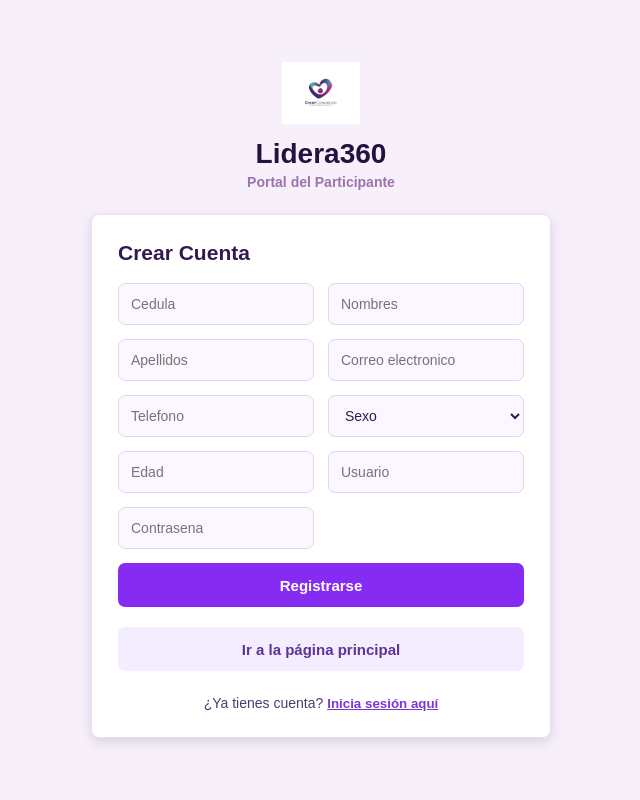
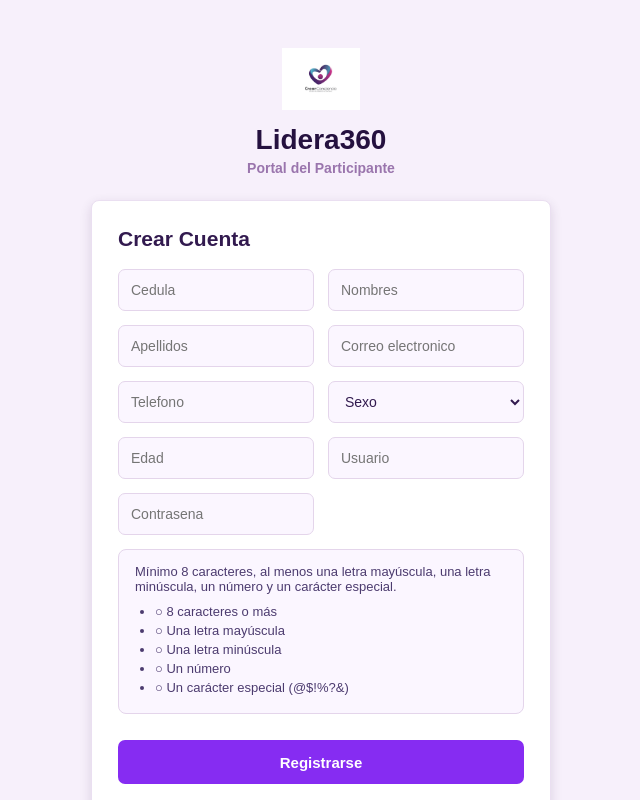
Before and after one commit to LuisCruz11/lidera360-frontend, a React (Vite) app: page / in a window 1280 px wide. Both pictures are taken after a click on the button "Registrarse". Shown: the top 800 px of the page, without its empty margins (319-959 px from the left). Built offline with nearby package versions, Linux system fonts and the light colour scheme.

Commit message:
Actualicón registro

```diff
--- a/src/pages/RegistroUsuario.jsx
+++ b/src/pages/RegistroUsuario.jsx
@@ -27,8 +27,21 @@ function RegistroUsuario({ onVolverInicio, onLoginClick }) {
   const [error, setError] = useState("");
   const [cargando, setCargando] = useState(false);
 
+  const soloLetrasRegex = /^[A-Za-zÁÉÍÓÚÜÑáéíóúüñ\s]+$/;
+  const soloNumerosRegex = /^\d+$/;
+  const passwordRegex = /^(?=.*[a-z])(?=.*[A-Z])(?=.*\d)(?=.*[@$!%?&])[A-Za-z\d@$!%?&]{8,}$/;
+
   const manejarCambio = (event) => {
-    const { name, value } = event.target;
+    const { name, value: valueOriginal } = event.target;
+    let value = valueOriginal;
+
+    if (name === "cedula" || name === "telefono") {
+      value = valueOriginal.replace(/\D/g, "");
+    }
+
+    if (name === "nombres" || name === "apellidos") {
+      value = valueOriginal.replace(/[^A-Za-zÁÉÍÓÚÜÑáéíóúüñ\s]/g, "");
+    }
 
     setFormulario((datosActuales) => ({
       ...datosActuales,
@@ -36,11 +49,52 @@ function RegistroUsuario({ onVolverInicio, onLoginClick }) {
     }));
   };
 
+  const validarPassword = (password) => passwordRegex.test(password);
+
+  const validarFormulario = () => {
+    if (!formulario.cedula || !soloNumerosRegex.test(formulario.cedula)) {
+      return "La cédula debe contener solo números.";
+    }
+
+    if (!formulario.nombres || !soloLetrasRegex.test(formulario.nombres)) {
+      return "El nombre solo puede contener letras y espacios.";
+    }
+
+    if (!formulario.apellidos || !soloLetrasRegex.test(formulario.apellidos)) {
+      return "El apellido solo puede contener letras y espacios.";
+    }
+
+    if (!formulario.telefono || !soloNumerosRegex.test(formulario.telefono)) {
+      return "El teléfono debe contener solo números.";
+    }
+
+    if (!validarPassword(formulario.password)) {
+      return "La contraseña debe tener mínimo 8 caracteres, una letra mayúscula, una letra minúscula, un número y un carácter especial.";
+    }
+
+    return "";
+  };
+
+  const requisitosPassword = {
+    minLength: formulario.password.length >= 8,
+    hasUpper: /[A-Z]/.test(formulario.password),
+    hasLower: /[a-z]/.test(formulario.password),
+    hasNumber: /\d/.test(formulario.password),
+    hasSymbol: /[@$!%?&]/.test(formulario.password),
+  };
+
   const manejarEnvio = async (event) => {
     event.preventDefault();
     setMensaje("");
     setError("");
     setCargando(true);
+
+    const errorValidacion = validarFormulario();
+    if (errorValidacion) {
+      setError(errorValidacion);
+      setCargando(false);
+      return;
+    }
 
     const datosRegistro = {
       ...formulario,
@@ -79,6 +133,11 @@ function RegistroUsuario({ onVolverInicio, onLoginClick }) {
           onChange={manejarCambio}
           required
         />
+        {formulario.cedula && (
+          <p className={`registro-note ${soloNumerosRegex.test(formulario.cedula) ? "" : "error"}`}>
+            Cedula: solo números, sin espacios ni símbolos.
+          </p>
+        )}
 
         <input
           name="nombres"
@@ -87,6 +146,11 @@ function RegistroUsuario({ onVolverInicio, onLoginClick }) {
           onChange={manejarCambio}
           required
         />
+        {formulario.nombres && (
+          <p className={`registro-note ${soloLetrasRegex.test(formulario.nombres) ? "" : "error"}`}>
+            Nombres: solo letras y espacios.
+          </p>
+        )}
 
         <input
           name="apellidos"
@@ -95,6 +159,11 @@ function RegistroUsuario({ onVolverInicio, onLoginClick }) {
           onChange={manejarCambio}
           required
         />
+        {formulario.apellidos && (
+          <p className={`registro-note ${soloLetrasRegex.test(formulario.apellidos) ? "" : "error"}`}>
+            Apellidos: solo letras y espacios.
+          </p>
+        )}
 
         <input
           name="correo"
@@ -112,6 +181,11 @@ function RegistroUsuario({ onVolverInicio, onLoginClick }) {
           onChange={manejarCambio}
           required
         />
+        {formulario.telefono && (
+          <p className={`registro-note ${soloNumerosRegex.test(formulario.telefono) ? "" : "error"}`}>
+            Teléfono: solo números, sin espacios ni símbolos.
+          </p>
+        )}
 
         <select name="sexo" value={formulario.sexo} onChange={manejarCambio} required>
           <option value="">Sexo</option>
@@ -147,6 +221,26 @@ function RegistroUsuario({ onVolverInicio, onLoginClick }) {
           minLength="8"
           required
         />
+        <div className="password-requirements">
+          <p>Mínimo 8 caracteres, al menos una letra mayúscula, una letra minúscula, un número y un carácter especial.</p>
+          <ul>
+            <li className={requisitosPassword.minLength ? "requirement-met" : "requirement-unmet"}>
+              {requisitosPassword.minLength ? "✓" : "○"} 8 caracteres o más
+            </li>
+            <li className={requisitosPassword.hasUpper ? "requirement-met" : "requirement-unmet"}>
+              {requisitosPassword.hasUpper ? "✓" : "○"} Una letra mayúscula
+            </li>
+            <li className={requisitosPassword.hasLower ? "requirement-met" : "requirement-unmet"}>
+              {requisitosPassword.hasLower ? "✓" : "○"} Una letra minúscula
+            </li>
+            <li className={requisitosPassword.hasNumber ? "requirement-met" : "requirement-unmet"}>
+              {requisitosPassword.hasNumber ? "✓" : "○"} Un número
+            </li>
+            <li className={requisitosPassword.hasSymbol ? "requirement-met" : "requirement-unmet"}>
+              {requisitosPassword.hasSymbol ? "✓" : "○"} Un carácter especial (@$!%?&)
+            </li>
+          </ul>
+        </div>
 
         <button className="registro-button" type="submit" disabled={cargando}>
           {cargando ? "Registrando..." : "Registrarse"}
--- a/src/styles/registroUsuario.css
+++ b/src/styles/registroUsuario.css
@@ -146,6 +146,51 @@
   padding: 0;
 }
 
+.registro-note {
+  grid-column: 1 / -1;
+  margin: 0 0 10px;
+  font-size: 13px;
+  color: #5d3399;
+}
+
+.registro-note.error {
+  color: #b83232;
+}
+
+.password-requirements {
+  grid-column: 1 / -1;
+  padding: 14px 16px;
+  background: #fbf6ff;
+  border: 1px solid #e4d5eb;
+  border-radius: 8px;
+  margin-bottom: 12px;
+}
+
+.password-requirements p {
+  margin: 0 0 10px;
+  font-size: 13px;
+  color: #4c3b6f;
+}
+
+.password-requirements ul {
+  margin: 0;
+  padding-left: 20px;
+}
+
+.password-requirements li {
+  margin: 4px 0;
+  font-size: 13px;
+  color: #4c3b6f;
+}
+
+.requirement-met {
+  color: #276749;
+}
+
+.requirement-unmet {
+  color: #b83232;
+}
+
 .registro-message {
   grid-column: 1 / -1;
   margin: 0;
```
